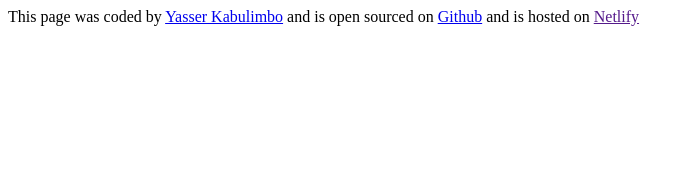
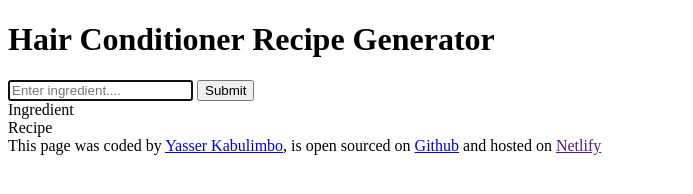
Before and after one commit to YasserLearnsCode/AI-Generator, a plain HTML site: page index.html in a window 1280 px wide. Shown: the whole page, without its empty margins (0-693 px from the left). Drawn offline with Linux system fonts and the light colour scheme.

Commit message:
added html content

```diff
--- a/index.html
+++ b/index.html
@@ -7,9 +7,37 @@
     <title>AI Generator</title>
   </head>
   <body>
+    <header>
+      <h1>Hair Conditioner Recipe Generator</h1>
+    </header>
+
+    <main>
+      <form action="">
+        <input
+          type="text"
+          required
+          placeholder="Enter ingredient...."
+          autofocus
+          autocomplete="off"
+        />
+        <input type="submit" />
+      </form>
+      <div>
+        Ingredient
+        <br />
+        Recipe
+      </div>
+    </main>
 
     <footer>
-      This page was coded by <a href="https://www.linkedin.com/in/yasserk/" target="_blank">Yasser Kabulimbo</a> and is open sourced on <a href="https://github.com/YasserLearnsCode/AI-Generator" target="_blank">Github</a> and is hosted on <a href="" target="_blank">Netlify</a>
+      This page was coded by
+      <a href="https://www.linkedin.com/in/yasserk/" target="_blank"
+        >Yasser Kabulimbo</a
+      >, is open sourced on
+      <a href="https://github.com/YasserLearnsCode/AI-Generator" target="_blank"
+        >Github</a
+      >
+      and hosted on <a href="" target="_blank">Netlify</a>
     </footer>
 
     <script src="src/scripts.js"></script>
```
